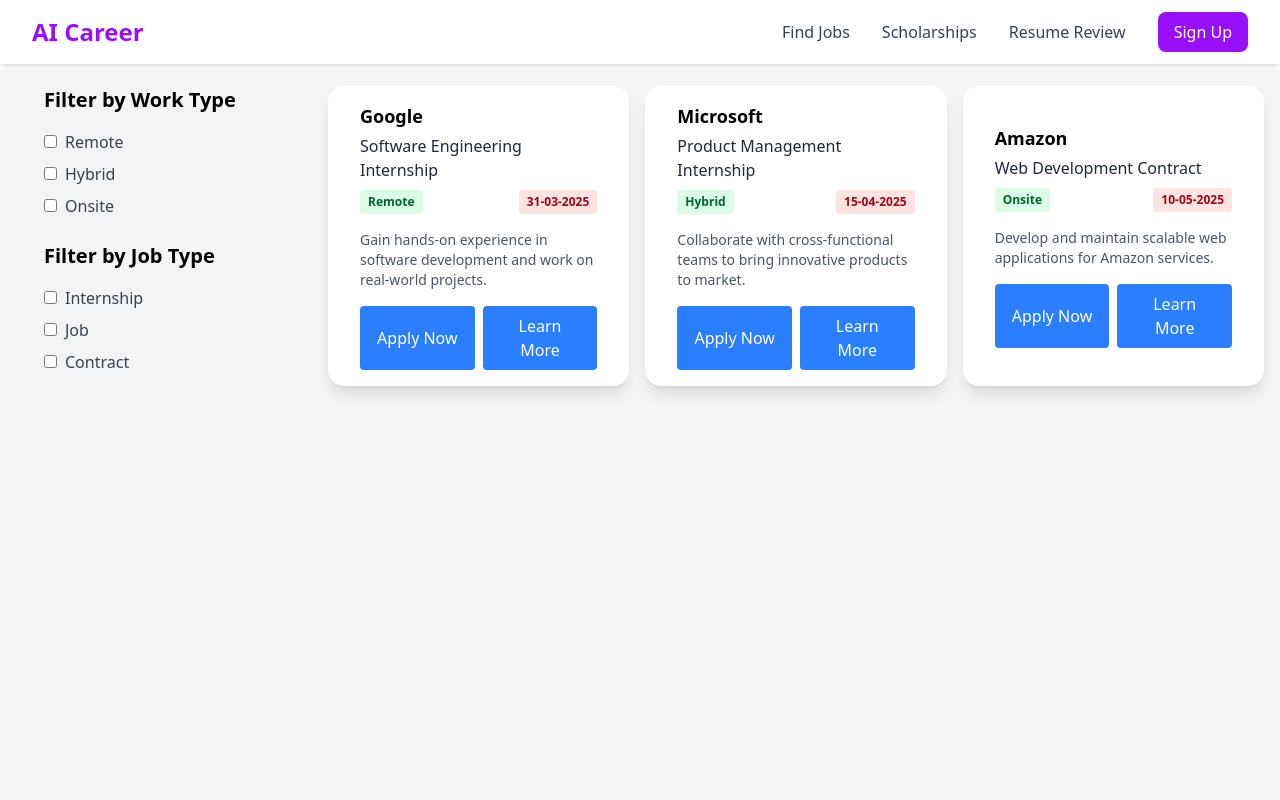
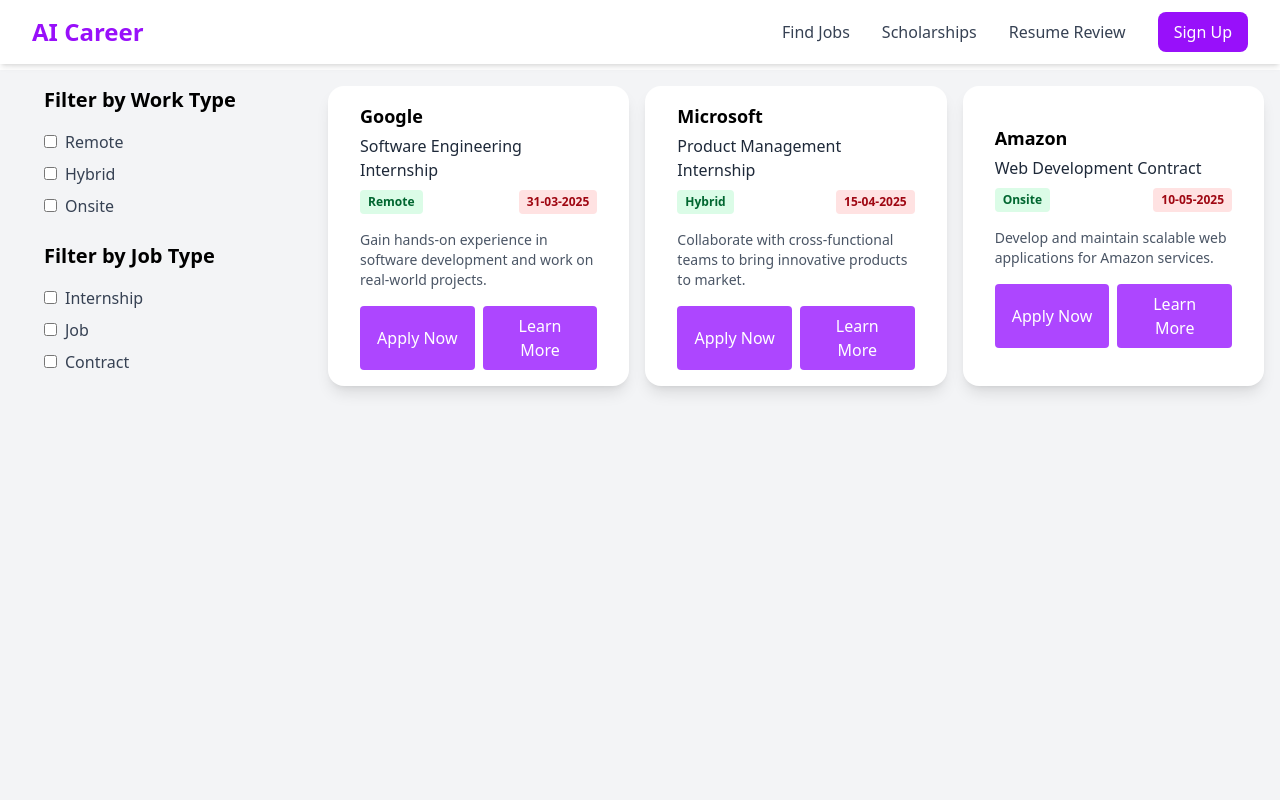
Before and after one commit to Anamika-garg/MSC_Hack_frontend, a React (Vite) app: page /findJobs in a window 1280 px wide. Shown: the top 800 px of the page. Built offline with nearby package versions, Linux system fonts and the light colour scheme.

Commit message:
resposnive

```diff
--- a/src/Components/Button.jsx
+++ b/src/Components/Button.jsx
@@ -2,7 +2,7 @@
     return (
       <button
         onClick={onClick}
-        className={`px-4 py-2 bg-blue-500 text-white rounded hover:bg-blue-600 ${className}`}
+        className={`px-4 py-2 bg-purple-500 text-white rounded hover:bg-purple-600 ${className}`}
       >
         {children}
       </button>
```
